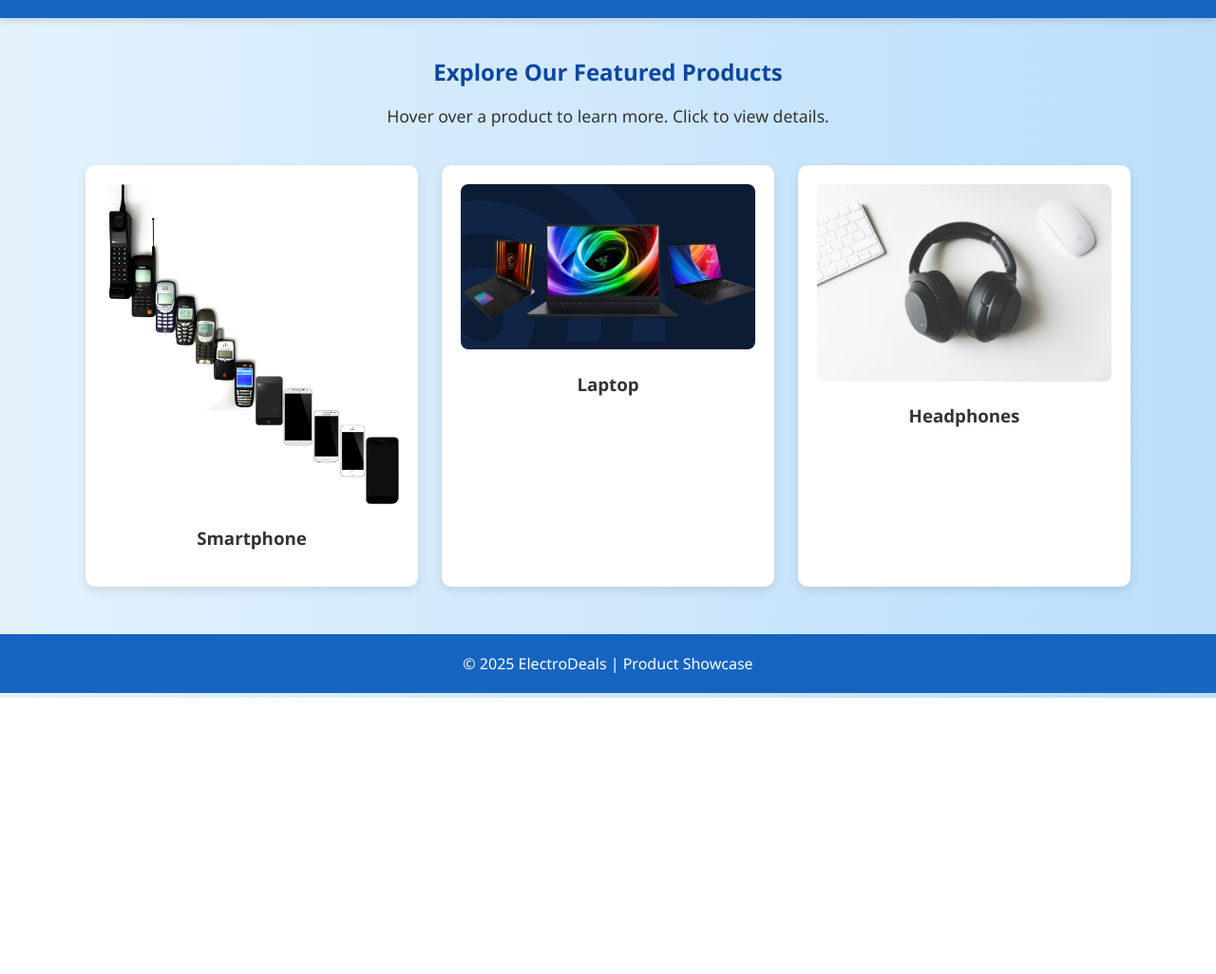
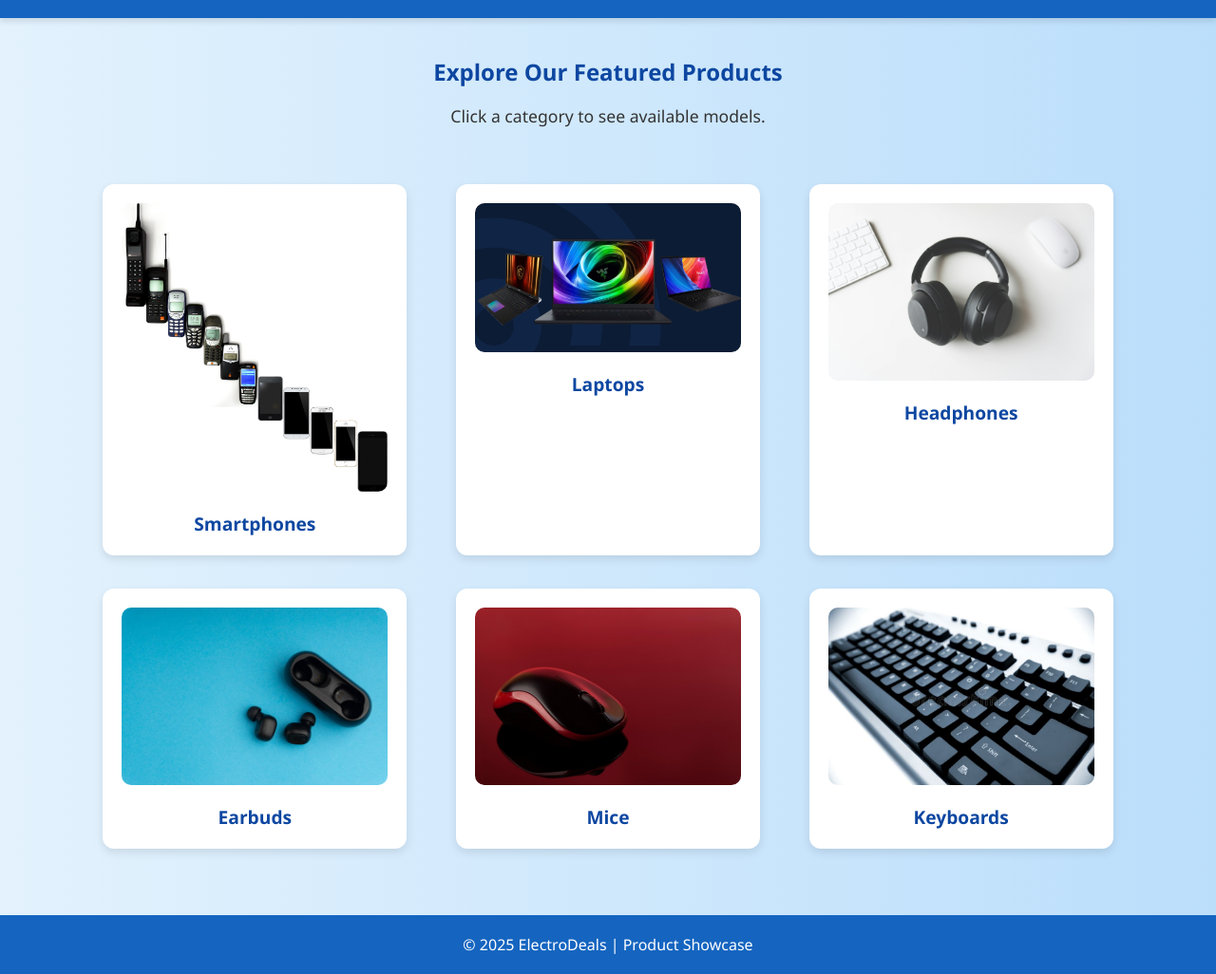
Before and after one commit to Brishav1/Group-A, a plain HTML site: page Group-A-main/Group-A-main/Homepage/product.html in a window 1280 px wide. Shown: the part 65-1091 px from the top of the page at 95% size. Before the commit the page ends 800 px from the top, so only its background shows below. Drawn offline with nearby package versions, Linux system fonts and the light colour scheme.

Commit message:
this is the third version on the product page

```diff
--- a/Group-A-main/Group-A-main/Homepage/product.html
+++ b/Group-A-main/Group-A-main/Homepage/product.html
@@ -21,30 +21,38 @@
 
   <div class="container">
     <h2>Explore Our Featured Products</h2>
-    <p class="description">Hover over a product to learn more. Click to view details.</p>
+    <p class="description">Click a category to see available models.</p>
 
-    <div class="products">
-      <div class="product-card" data-name="Smartphone" data-price="$299" data-desc="High-speed performance with AMOLED display.">
+    <div class="products-grid">
+      <div class="product-card" data-name="Smartphone" onclick="window.location.href='smartphones.html'">
         <img src="phone.jpg" alt="Smartphone">
-        <h3>Smartphone</h3>
+        <h3>Smartphones</h3>
       </div>
 
-      <div class="product-card" data-name="Laptop" data-price="$799" data-desc="Powerful performance for work and play.">
+      <div class="product-card" data-name="Laptop">
         <img src="laptop.jpg" alt="Laptop">
-        <h3>Laptop</h3>
+        <h3>Laptops</h3>
       </div>
 
-      <div class="product-card" data-name="Headphones" data-price="$59" data-desc="Comfortable fit with crystal-clear sound.">
+      <div class="product-card" data-name="Headphones">
         <img src="headphone.jpg" alt="Headphones">
         <h3>Headphones</h3>
       </div>
-    </div>
 
-    <div class="product-detail" id="productDetail">
-      <h3 id="detailName">Product Name</h3>
-      <p id="detailPrice"></p>
-      <p id="detailDesc"></p>
-      <button onclick="document.getElementById('productDetail').style.display='none'">Close</button>
+      <div class="product-card" data-name="Earbuds">
+        <img src="earbud.jpg" alt="Earbuds">
+        <h3>Earbuds</h3>
+      </div>
+
+      <div class="product-card" data-name="Mouse">
+        <img src="mouse.jpg" alt="Mouse">
+        <h3>Mice</h3>
+      </div>
+
+      <div class="product-card" data-name="Keyboard">
+        <img src="keyboard.jpg" alt="Keyboard">
+        <h3>Keyboards</h3>
+      </div>
     </div>
   </div>
 
--- a/Group-A-main/Group-A-main/Homepage/product.js
+++ b/Group-A-main/Group-A-main/Homepage/product.js
@@ -1,20 +1,10 @@
 $(document).ready(function () {
   $(".product-card").on("click", function () {
-    const name = $(this).data("name");
-    const price = $(this).data("price");
-    const desc = $(this).data("desc");
-
-    $("#detailName").text(name);
-    $("#detailPrice").text("Price: " + price);
-    $("#detailDesc").text(desc);
-    $("#productDetail").fadeIn();
+    const category = $(this).data("name");
+    if (category === "Smartphone") {
+      window.location.href = "smartphones.html";
+    } else {
+      alert("Redirect for " + category + " coming soon.");
+    }
   });
 });
-$(".product-card").on("click", function () {
-  const name = $(this).data("name");
-  if (name === "Smartphone") {
-    window.location.href = "smartphones.html";
-    return;
-  }
-  ...
-});
--- a/Group-A-main/Group-A-main/Homepage/productstyle.css
+++ b/Group-A-main/Group-A-main/Homepage/productstyle.css
@@ -1,30 +1,37 @@
+.products-grid {
+  display: grid;
+  grid-template-columns: repeat(auto-fit, minmax(250px, 1fr));
+  gap: 35px;
+  padding: 20px 10px;
+  justify-items: center;
+}
+
 .product-card {
-  background: #fff;
+  background-color: #fff;
+  border-radius: 12px;
+  box-shadow: 0 4px 10px rgba(0,0,0,0.1);
+  transition: transform 0.3s ease, box-shadow 0.3s ease;
+  text-align: center;
   padding: 20px;
-  border-radius: 10px;
-  box-shadow: 0 4px 10px rgba(0,0,0,0.1);
-  text-align: center;
-  transition: transform 0.2s ease;
+  width: 100%;
+  max-width: 280px;
   cursor: pointer;
 }
 
 .product-card:hover {
-  transform: scale(1.05);
-  background-color: #f1faff;
+  transform: translateY(-8px) scale(1.03);
+  box-shadow: 0 10px 20px rgba(0,0,0,0.2);
 }
 
 .product-card img {
   width: 100%;
   height: auto;
-  border-radius: 8px;
+  border-radius: 10px;
+  margin-bottom: 15px;
 }
 
-.product-detail {
-  display: none;
-  background-color: #e3f2fd;
-  padding: 20px;
-  border-radius: 12px;
-  margin-top: 30px;
-  box-shadow: 0 8px 20px rgba(0,0,0,0.15);
+.product-card h3 {
+  font-size: 1.2rem;
   color: #0d47a1;
+  margin: 0;
 }
```
Also changed, not shown: Group-A-main/Group-A-main/Homepage/smartphones.html (+1 -1 lines), Group-A-main/Group-A-main/Homepage/smartphone1.jpeg (added).
